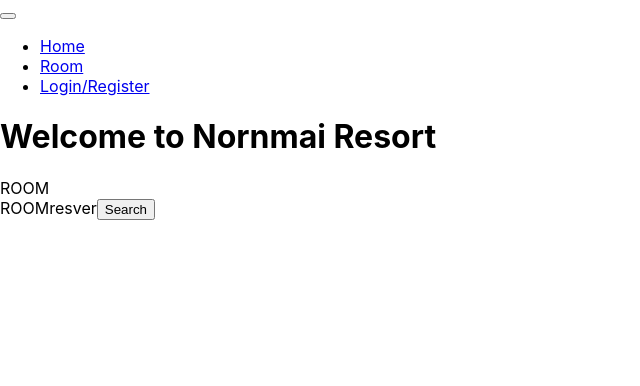
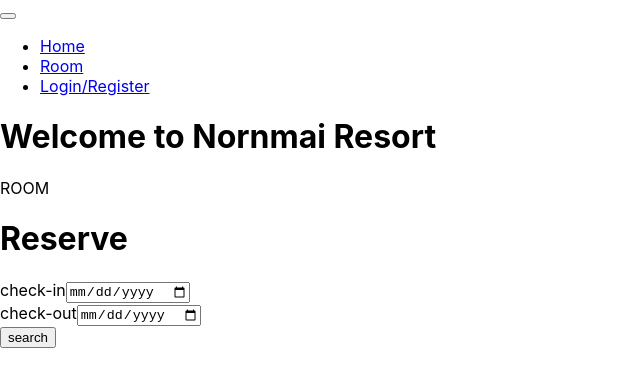
Before and after one commit to nightkuzan/nornmai_resort_fe, a React (Create React App) app: page / in a window 1280 px wide. Shown: the top 386 px of the page, without its empty margins (0-640 px from the left). Built offline with nearby package versions, Linux system fonts and the light colour scheme.

Commit message:
add check-in, check-out, search button

```diff
--- a/src/components/ReservComponent.js
+++ b/src/components/ReservComponent.js
@@ -1,15 +1,26 @@
-import { Component } from 'react'
+import { Component } from "react";
 
 class ReservComponent extends Component {
-
-    render() {
-        return(
-            <div className="container">
-                ROOMresver
-                <button>Search</button>
-            </div>
-        )
-    }
+  render() {
+    return (
+      <div className="container">
+        <h1>Reserve</h1>
+        <div className="form-group">
+          <label htmlFor="dob" className="control-label">
+            check-in
+          </label>
+          <input type="date" name="dob" className="form-control" />
+        </div>
+        <div className="form-group">
+          <label htmlFor="dob" className="control-label">
+            check-out
+          </label>
+          <input type="date" name="dob" className="form-control" />
+        </div>
+        <button>search</button>
+      </div>
+    );
+  }
 }
 
-export default ReservComponent
+export default ReservComponent;
```
